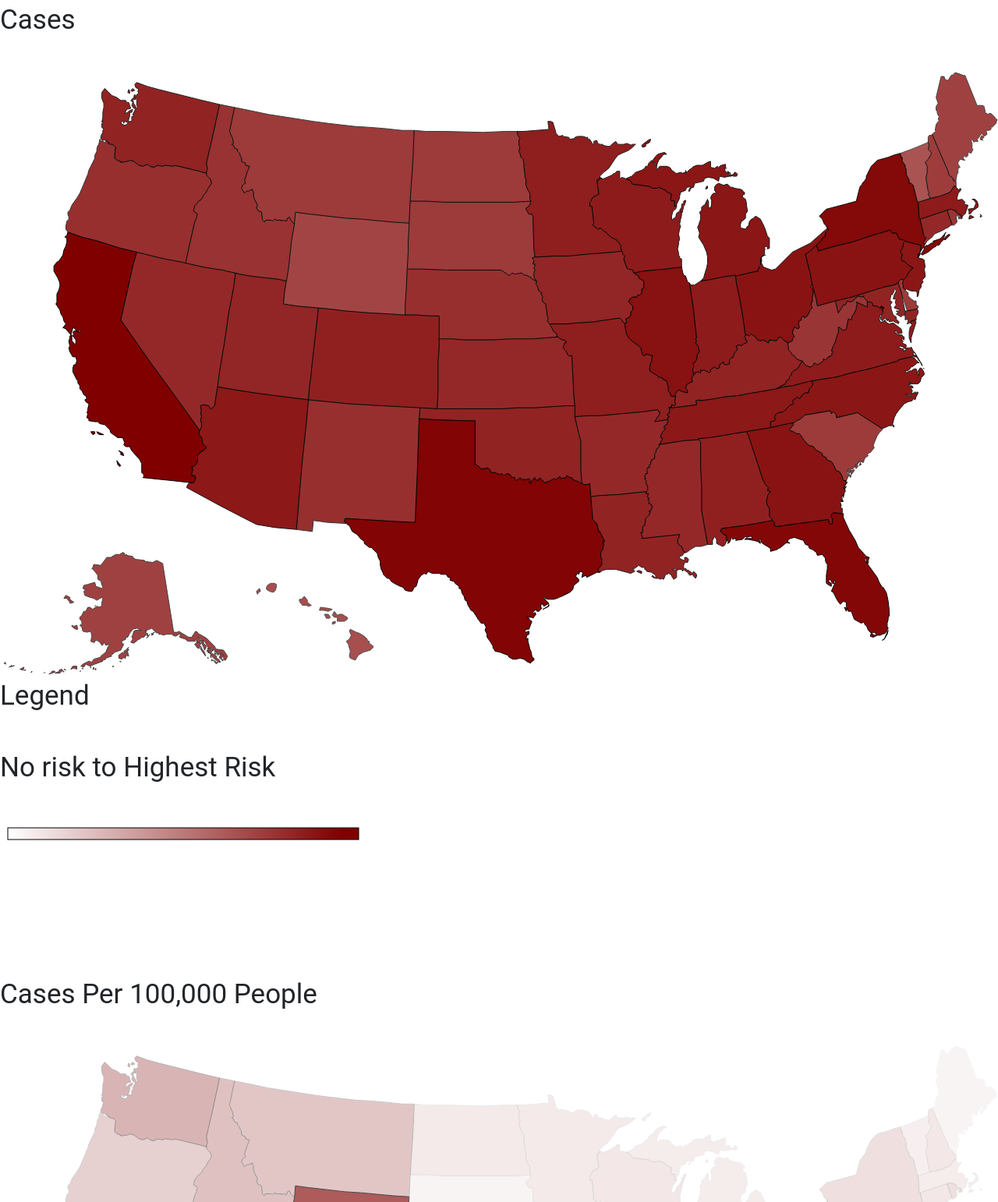
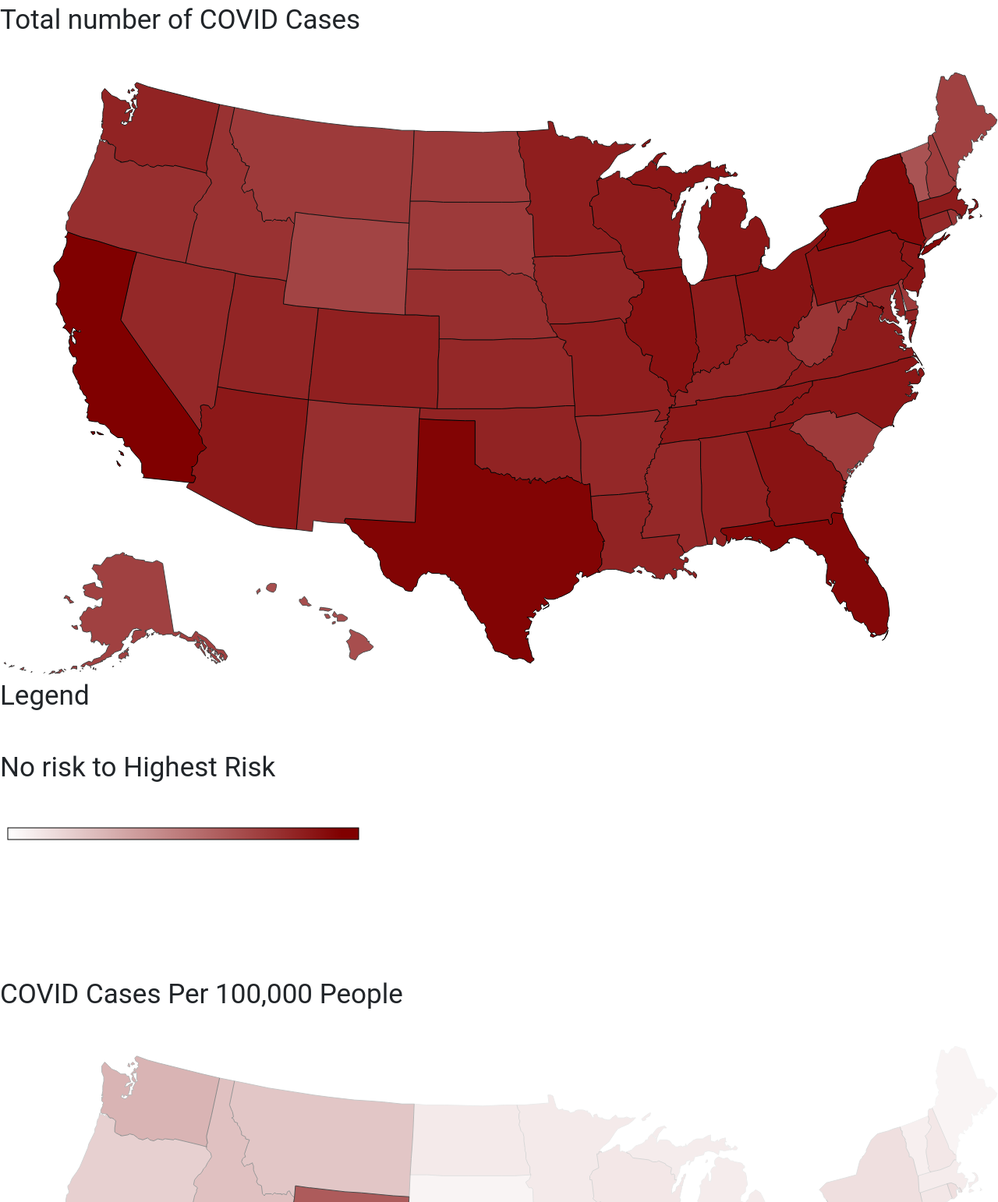
Before and after one commit to ckruger097/safetravels, a Flask app: page / in a window 1280 px wide. Shown: the part 96-1638 px from the top of the page at 78% size. Run offline with Flask 2, Linux system fonts and the light colour scheme; some libraries are stand-ins or nearby versions.

Commit message:
Add files via upload

```diff
--- a/app/templates/home.html
+++ b/app/templates/home.html
@@ -368,14 +368,14 @@
 
 </script>
 
-	<p style="font-size:35px;"> Cases </p><br>
+	<p style="font-size:35px;">Total number of COVID Cases </p><br>
 	<div id="map_cases"></div>
 	<p style="font-size:35px;">Legend</p><br>
 	<p style="font-size:35px;">No risk to Highest Risk</p> <br>
 	<img src="../static/legend.svg">
 
 	<br><br><br>
-	<p style="font-size:35px;">Cases Per 100,000 People</p> <br>
+	<p style="font-size:35px;">COVID Cases Per 100,000 People</p> <br>
 	<div id="map_capita"></div>
 	<p style="font-size:35px;">Legend</p><br>
 	<p style="font-size:35px;">Lowest cases per 100,000 people to highest cases per 100,000 people</p><br>
@@ -392,7 +392,7 @@
 	<p style="font-size:35px;">Percentage of Population With Vaccine</p> <br>
 	<div id="map_vac"></div>
 	<p style="font-size:35px;">Legend</p><br>
-	<p style="font-size:35px;">No risk to Highest Risk</p><br>
+	<p style="font-size:35px;">Lowest vaccinated rates to highest vaccinated rates</p><br>
 	<img src="../static/legend_green.svg">
 
 
```
